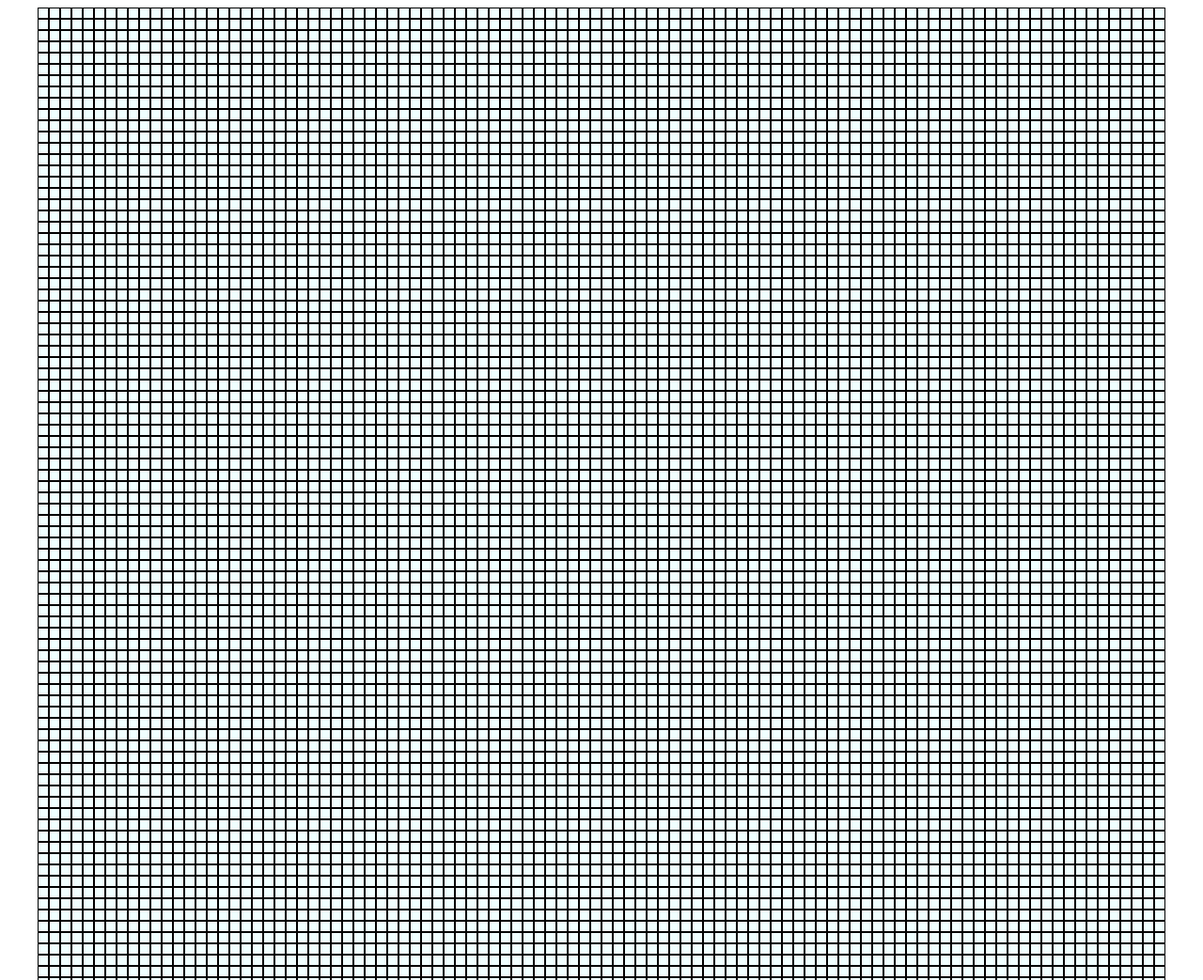
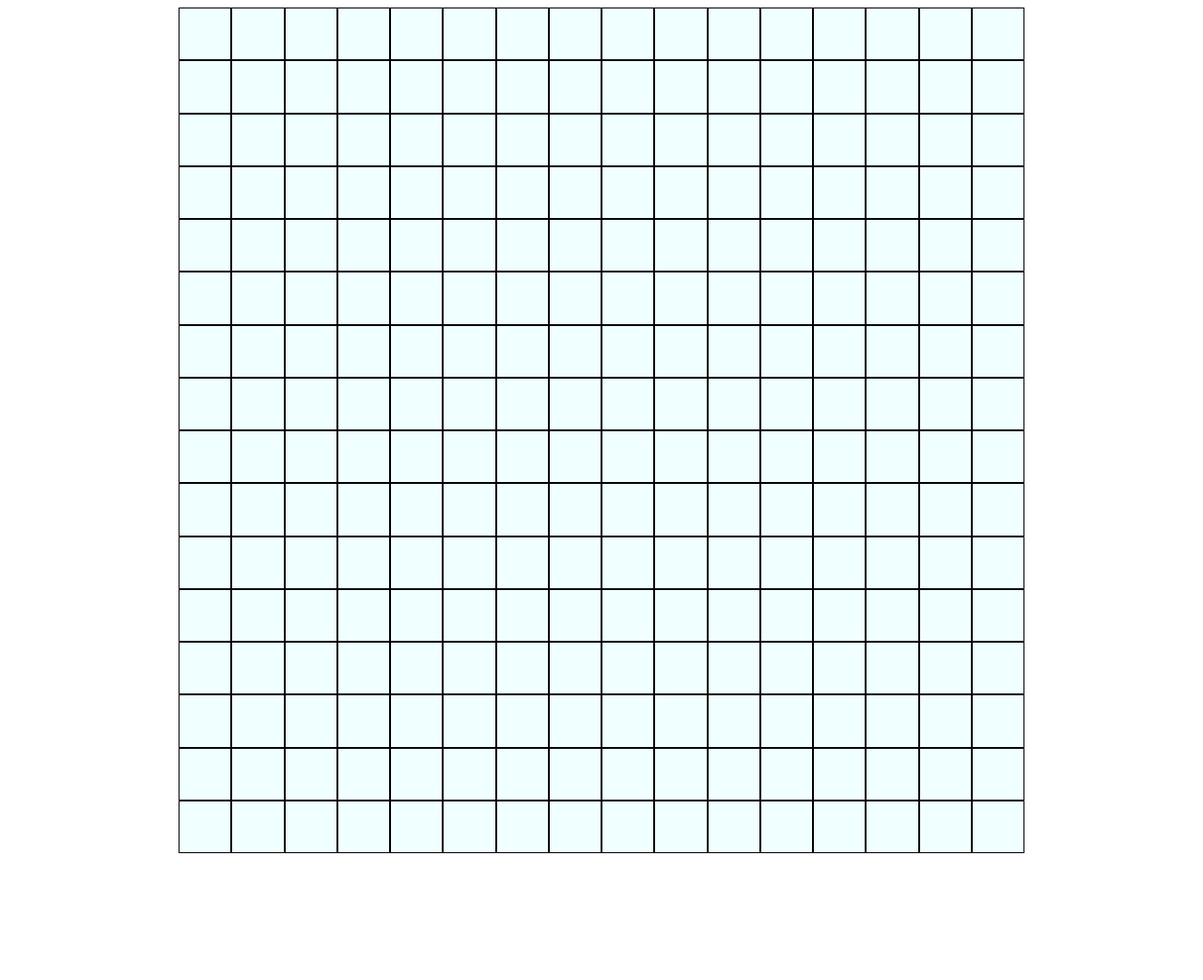
Before and after one commit to MikkoK189/etch-a-sketch, a plain HTML site: page index.html in a window 1280 px wide. Shown: the top 1043 px of the page at 94% size. After the commit the page ends 916 px from the top, so only its background shows below. Drawn offline with Linux system fonts and the light colour scheme.

Commit message:
Fixed scaling.

```diff
--- a/script.js
+++ b/script.js
@@ -1,6 +1,6 @@
 const gridContainer = document.querySelector(".grid-container");
 
-let gridSize = 100;
+let gridSize = 16;
 let colArray = [];
 let black = false;
 
@@ -14,6 +14,7 @@ function createGrid(gridSize) {
       gridSquare.classList.add("box");
       gridSquare.setAttribute("id", `${x} ${y}`);
       gridSquare.addEventListener("mouseenter", hoverOver);
+      gridSquare.textContent = " ";
       colArray[x].appendChild(gridSquare);
     }
   }
@@ -23,11 +24,13 @@ function hoverOver(e) {
   let randomColor = Math.floor(Math.random() * 16777215).toString(16);
   console.log(e.target.id);
   if (!black) {
+    e.target.classList.add("hover");
     document.getElementById(
       e.target.id
     ).style.backgroundColor = `#${randomColor}`;
   } else {
     e.target.classList.add("hover");
+    document.getElementById(e.target.id).style.backgroundColor = `black`;
   }
 }
 
--- a/style.css
+++ b/style.css
@@ -1,18 +1,9 @@
 .grid-container {
-  max-width: 500px;
-  width: 500px;
+  width: 900px;
   margin: auto;
-  display: flex;
-
-  justify-content: center;
-  align-items: center;
-}
-
-.row-container {
   display: flex;
   justify-content: center;
   align-items: center;
-  flex-direction: row;
 }
 
 .column-container {
@@ -20,6 +11,7 @@
   justify-content: center;
   align-items: center;
   flex-direction: column;
+  flex: 1 1 100%;
 }
 
 .box {
@@ -29,10 +21,11 @@
   border-width: 1px;
   background-color: azure;
   aspect-ratio: 1;
-  width: 10px;
-  height: 10px;
+  width: 100%;
+  box-sizing: border-box;
 }
 
 .hover {
-  background-color: black;
+  /* background-color: black; */
+  border-style: none;
 }
```
Also changed, not shown: index.html (+1 -0 lines).
